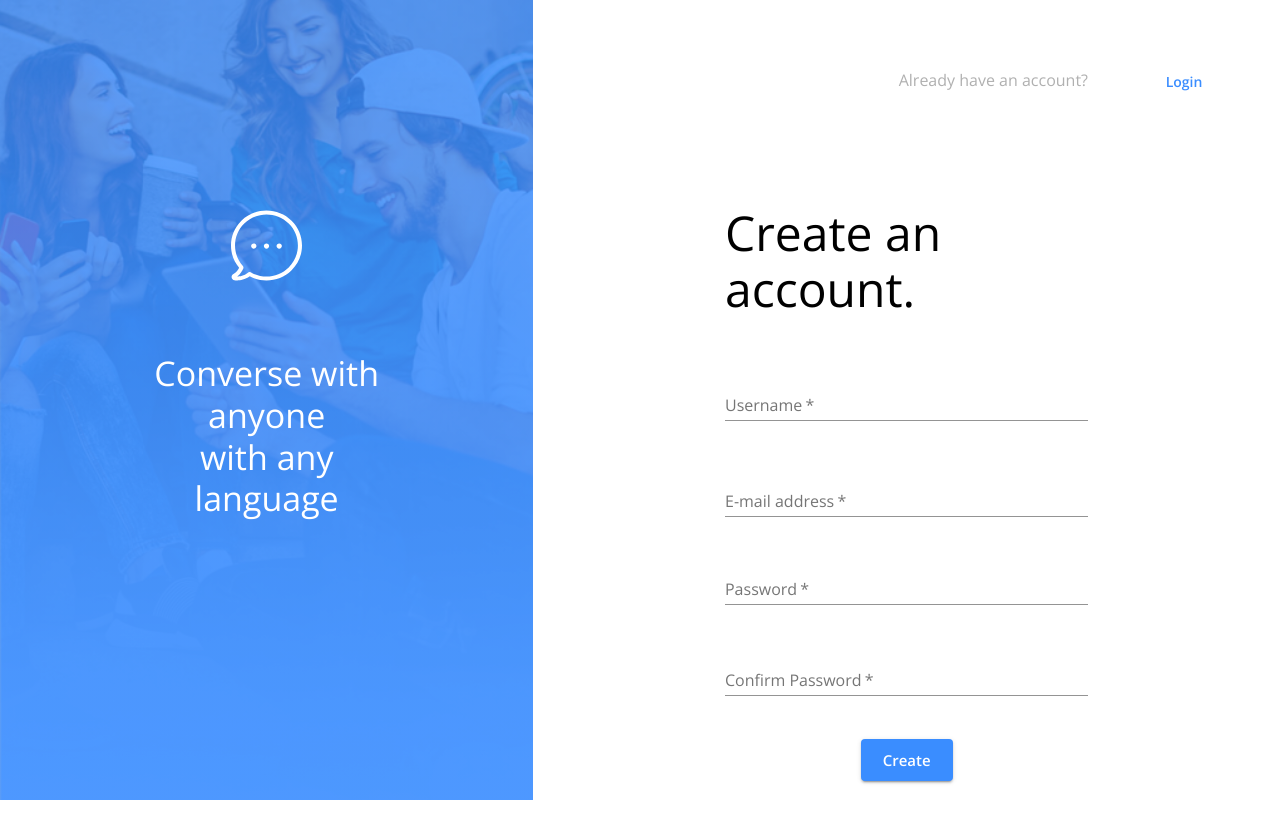
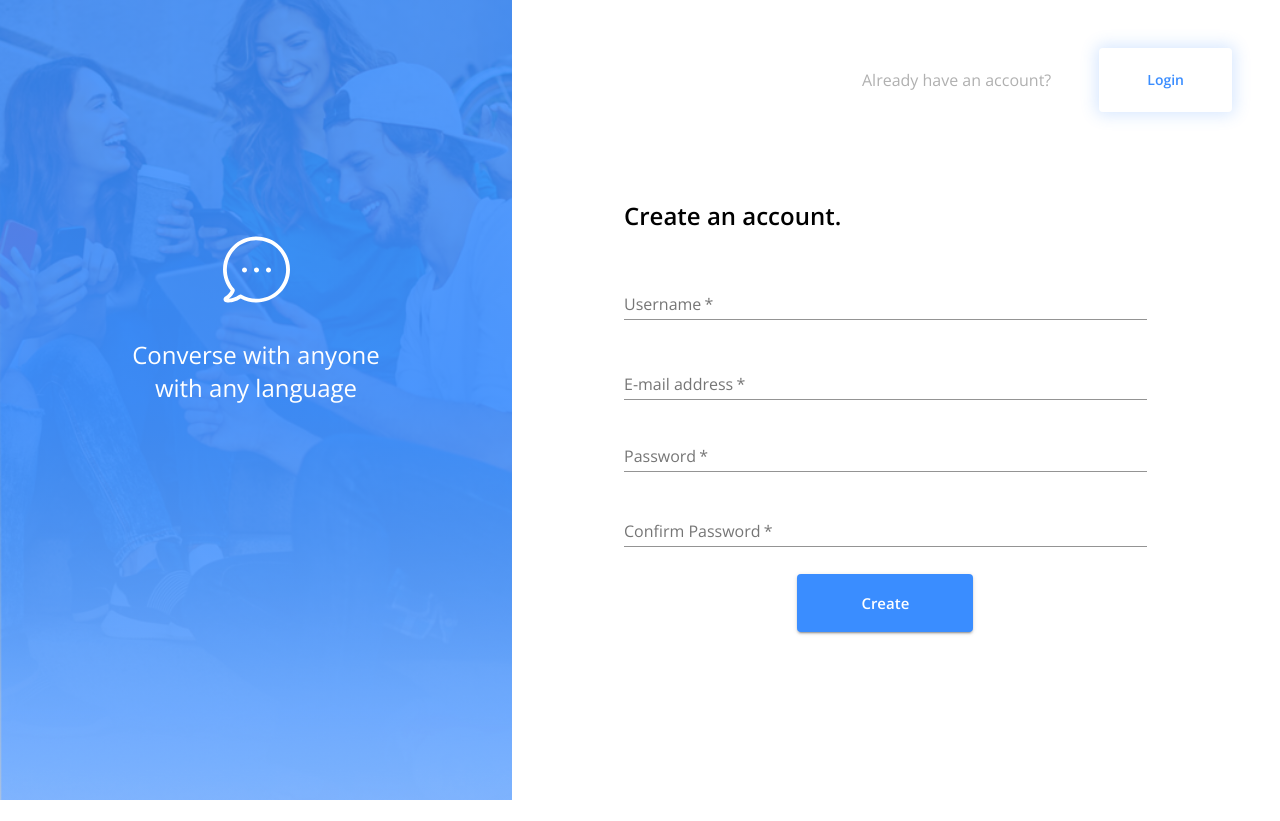
Before and after one commit to theDanielTo/messenger-2621, a React (Create React App) app in the folder client/: page / in a window 1280 px wide. After the commit the page ends 800 px from the top, so only its background shows below. Built offline with nearby package versions, Linux system fonts and the light colour scheme; no server answers.

Commit message:
Apply styling changes to signup page.

```diff
--- a/client/src/Login.js
+++ b/client/src/Login.js
@@ -43,7 +43,7 @@ const useStyles = makeStyles((theme) => ({
   },
   createAccountBtn: {
     padding: "1rem 3rem",
-    boxShadow: "0 0 0.8rem 0.1rem rgba(58, 141, 255, 0.2)",
+    boxShadow: "0 0 0.8rem 0.2rem rgba(58, 141, 255, 0.2)",
     '@media (max-width:820px)': {
       padding: "1rem 2rem"
     }
--- a/client/src/Signup.js
+++ b/client/src/Signup.js
@@ -10,80 +10,63 @@ import {
   TextField,
   FormHelperText,
 } from "@material-ui/core";
+import { SideBanner } from "./components/Authentication/index";
 import { register } from "./store/utils/thunkCreators";
 
-const useStyles = makeStyles(() => ({
+const useStyles = makeStyles((theme) => ({
   root: {
     height: "100vh",
     width: "100%"
   },
-  bannerImage: {
-    height: "100%",
-    background: "linear-gradient(to top, rgba(58, 141, 255, 0.8), rgba(58, 141, 255, .80)), url('./assets/bg-img.png') center/cover no-repeat",
-    color: "white"
-  },
-  bannerIcon: {
-    height: "100%",
-    transform: "translateY(-100%)",
-    '@media (max-width:600px)': {
-      height: "50%",
-      transform: "translateY(-50%)"
-    }
-  },
-  bannerText: {
-    padding: '0 8rem',
-    '@media (max-width:600px)': {
-      fontSize: 18,
-      padding: '0 1rem'
-    }
-  },
   mainScreen: {
     height: "100%",
-    padding: 10
+    width: "100%"
   },
   loginRoute: {
     width: "auto",
     position: "absolute",
     top: 0,
     right: 0,
-    padding: "4rem",
+    padding: "3rem",
     '@media (max-width:600px)': {
-      width: "50%",
+      width: "80%",
       padding: "0.5rem",
       justifyContent: "flex-end"
     }
   },
   routeText: {
-    lineHeight: "2rem",
-    marginRight: "4rem",
-    '@media (max-width:600px)': {
+    lineHeight: "4rem",
+    marginRight: "3rem",
+    '@media (max-width:820px)': {
       fontSize: 14,
-      marginRight: "0"
+      marginRight: "1rem"
+    }
+  },
+  loginBtn: {
+    padding: "1rem 3rem",
+    boxShadow: "0 0 1rem 0.2rem rgba(58, 141, 255, 0.2)",
+    '@media (max-width:820px)': {
+      padding: "1rem 2rem"
     }
   },
   formContainer: {
-    width: "50%",
-    height: "50%",
-    '@media (max-width:600px)': {
-      width: "100%"
-    }
+    width: "70%",
+    height: "50%"
   },
   formHeader: {
     textAlign: "left",
-    '@media (max-width:600px)': {
-      fontSize: "1.5em"
-    }
+    fontWeight: "bold"
   },
   formElement: {
     width: "100%",
-    marginBottom: "2.5rem",
-    textAlign: "center",
-    '@media (max-width:600px)': {
-      marginBottom: "1rem"
-    }
+    marginBottom: "1.5rem",
+    textAlign: "center"
   },
   formInput: {
     width: "100%"
+  },
+  createBtn: {
+    padding: "1rem 4rem"
   }
 }));
 
@@ -116,84 +99,36 @@ const Login = (props) => {
     <Grid container
       className={classes.root}
     >
-      <Grid container item
-        xs={6} md={5}
-        className={classes.bannerImage}
-        direction="column"
-        justifyContent="center"
-        alignItems="center"
-      >
-        <Grid item>
-          <img className={classes.bannerIcon}
-            src="./assets/bubble.svg"
-            alt="bubble"
-          />
-        </Grid>
-        <Grid item>
-          <Typography
-            variant="h4"
-            align="center"
-            className={classes.bannerText}
-          >
-            Converse with anyone
-          </Typography>
-          <Typography
-            variant="h4"
-            align="center"
-            className={classes.bannerText}
-          >
-            with any language
-          </Typography>
-        </Grid>
-      </Grid>
+      <SideBanner />
 
       <Grid container item
-        xs={6} md={7}
+        sm={7}
         className={classes.mainScreen}
         direction="column"
         justifyContent="center"
         alignItems="center"
       >
-        <Grid container
-          className={classes.loginRoute}
-        >
-          <Typography
-            color="secondary"
-            className={classes.routeText}
-          >
+        <Grid container className={classes.loginRoute}>
+          <Typography color="secondary" className={classes.routeText}>
             Already have an account?
           </Typography>
           <Button
             onClick={() => history.push("/login")}
             color="primary"
+            className={classes.loginBtn}
           >
             Login
           </Button>
         </Grid>
-
-        <form
-          onSubmit={handleRegister}
-          className={classes.formContainer}
-        >
+        <form onSubmit={handleRegister} className={classes.formContainer}>
           <Grid container>
-            <Grid item
-              className={classes.formElement}
-            >
-              <Typography
-                variant="h3"
-                className={classes.formHeader}
-              >
+            <Grid item className={classes.formElement}>
+              <Typography variant="h5" className={classes.formHeader}>
                 Create an account.
               </Typography>
             </Grid>
-            <Grid item
-              className={classes.formElement}
-            >
-              <FormControl
-                margin="normal"
-                required
-                className={classes.formInput}
-              >
+            <Grid item className={classes.formElement}>
+              <FormControl margin="normal" required className={classes.formInput}>
                 <TextField
                   aria-label="username"
                   label="Username"
@@ -203,12 +138,8 @@ const Login = (props) => {
                 />
               </FormControl>
             </Grid>
-            <Grid item
-              className={classes.formElement}
-            >
-              <FormControl
-                className={classes.formInput}
-              >
+            <Grid item className={classes.formElement}>
+              <FormControl className={classes.formInput}>
                 <TextField
                   label="E-mail address"
                   aria-label="e-mail address"
@@ -218,9 +149,7 @@ const Login = (props) => {
                 />
               </FormControl>
             </Grid>
-            <Grid item
-              className={classes.formElement}
-            >
+            <Grid item className={classes.formElement}>
               <FormControl
                 error={!!formErrorMessage.confirmPassword}
                 className={classes.formInput}
@@ -238,9 +167,7 @@ const Login = (props) => {
                 </FormHelperText>
               </FormControl>
             </Grid>
-            <Grid item
-              className={classes.formElement}
-            >
+            <Grid item className={classes.formElement}>
               <FormControl
                 error={!!formErrorMessage.confirmPassword}
                 className={classes.formInput}
@@ -258,14 +185,13 @@ const Login = (props) => {
                 </FormHelperText>
               </FormControl>
             </Grid>
-            <Grid item
-              className={classes.formElement}
-            >
+            <Grid item className={classes.formElement}>
               <Button
                 type="submit"
                 variant="contained"
                 size="large"
                 color="primary"
+                className={classes.createBtn}
               >
                 Create
               </Button>
```
